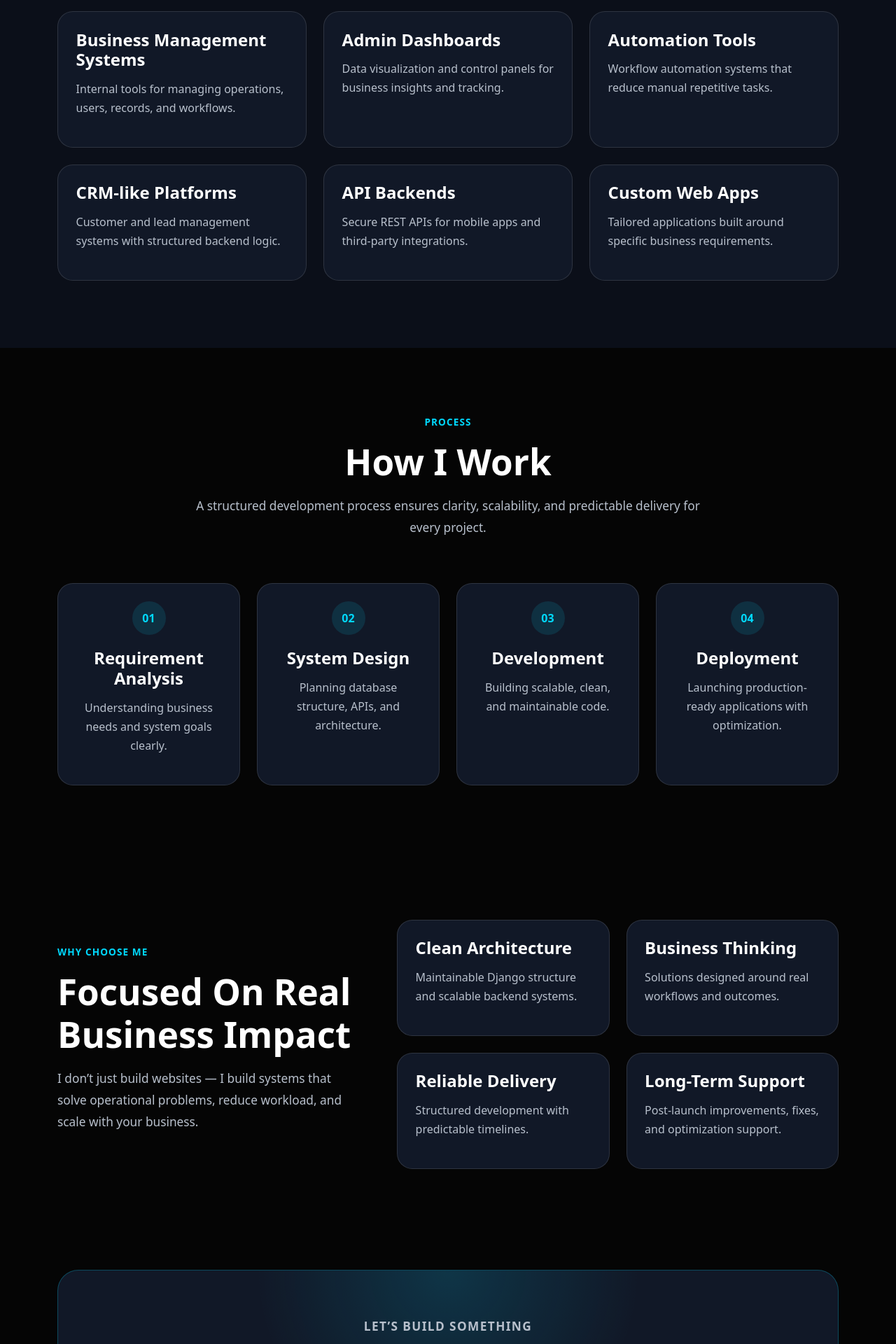
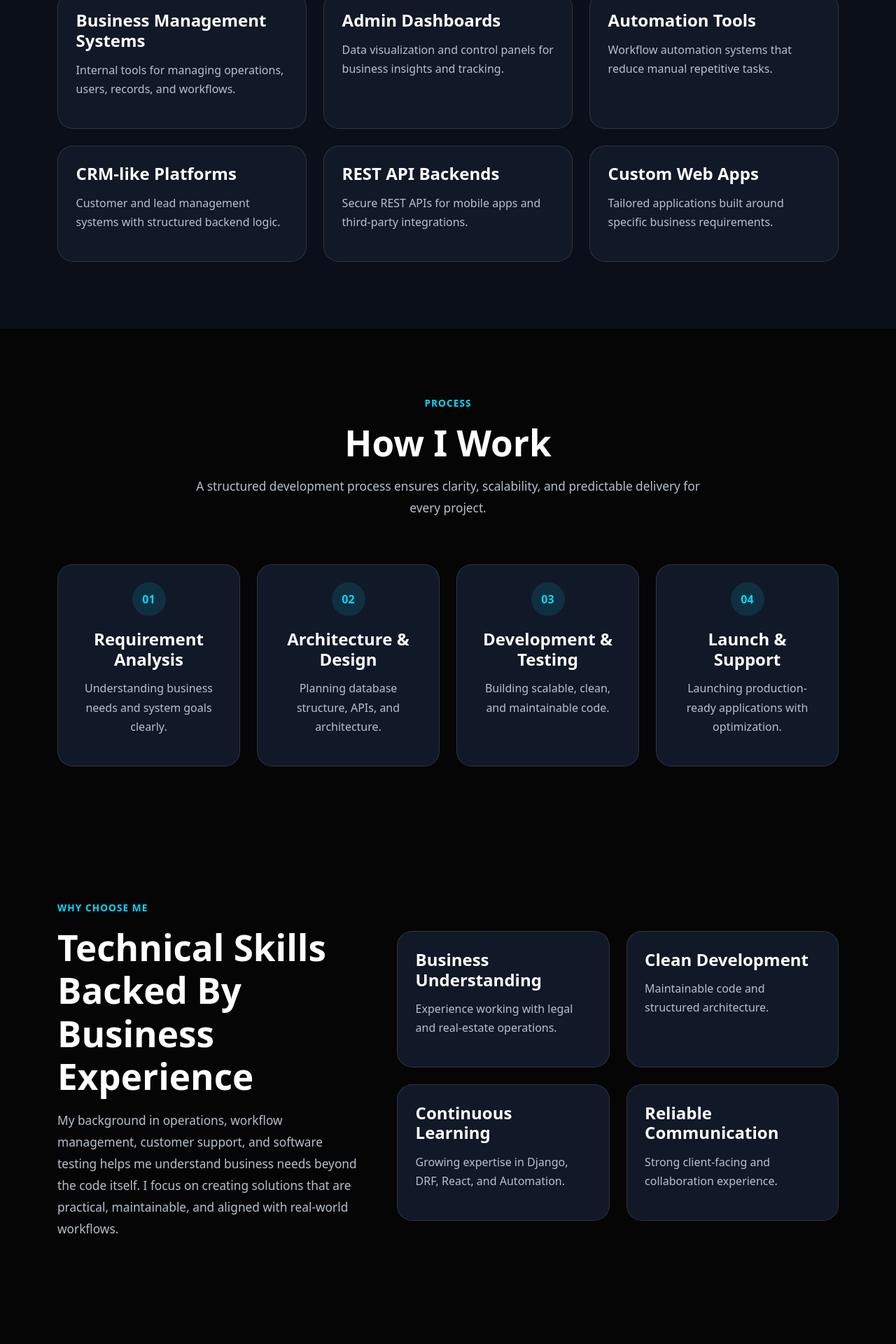
Before and after one commit to SaddamShah92/my_developer-portfolio-cms, a Django app: template templates/services.html in a window 1280 px wide. Shown: the part 2080-4000 px from the top of the page at 70% size. Run offline with Django 3.2, Linux system fonts and the light colour scheme; the template is opened without the code that fills it, so the values that code supplies are empty; some libraries are stand-ins or nearby versions.

Commit message:
updated content of services page

```diff
--- a/templates/services.html
+++ b/templates/services.html
@@ -18,13 +18,11 @@
                 </p>
 
                 <h1 class="hero-title mb-4">
-                    Scalable Django Development & Business Automation Solutions
+                    Helping Businesses Build Better Digital Solutions
                 </h1>
 
                 <p class="hero-description mb-4">
-                    I design and build backend-driven web applications, admin systems,
-                    and automation workflows that help businesses reduce manual work,
-                    improve efficiency, and scale operations with confidence.
+                    I develop Django web applications, backend systems, REST APIs, and workflow-focused solutions designed to improve efficiency, organization, and user experience.
                 </p>
 
                 <div class="d-flex flex-wrap gap-3">
@@ -81,8 +79,7 @@
                     <h4>Django Web Development</h4>
 
                     <p>
-                        Full-stack Django applications with structured architecture,
-                        admin panels, authentication systems, and scalable backend logic.
+                        Custom business applications, dashboards, portals, and database-driven websites.
                     </p>
 
                     <div class="tech-stack">
@@ -219,7 +216,7 @@
 
             <div class="col-md-4">
                 <div class="feature-card h-100">
-                    <h4>API Backends</h4>
+                    <h4>REST API Backends</h4>
                     <p>Secure REST APIs for mobile apps and third-party integrations.</p>
                 </div>
             </div>
@@ -268,7 +265,7 @@
             <div class="col-md-3">
                 <div class="service-card h-100 text-center">
                     <div class="feature-icon mx-auto">01</div>
-                    <h4>Requirement Analysis</h4>
+                    <h4>Requirement Analysis </h4>
                     <p>Understanding business needs and system goals clearly.</p>
                 </div>
             </div>
@@ -276,7 +273,7 @@
             <div class="col-md-3">
                 <div class="service-card h-100 text-center">
                     <div class="feature-icon mx-auto">02</div>
-                    <h4>System Design</h4>
+                    <h4>Architecture & Design</h4>
                     <p>Planning database structure, APIs, and architecture.</p>
                 </div>
             </div>
@@ -284,7 +281,7 @@
             <div class="col-md-3">
                 <div class="service-card h-100 text-center">
                     <div class="feature-icon mx-auto">03</div>
-                    <h4>Development</h4>
+                    <h4>Development & Testing</h4>
                     <p>Building scalable, clean, and maintainable code.</p>
                 </div>
             </div>
@@ -292,7 +289,7 @@
             <div class="col-md-3">
                 <div class="service-card h-100 text-center">
                     <div class="feature-icon mx-auto">04</div>
-                    <h4>Deployment</h4>
+                    <h4>Launch & Support</h4>
                     <p>Launching production-ready applications with optimization.</p>
                 </div>
             </div>
@@ -317,12 +314,11 @@
                 </p>
 
                 <h2 class="section-title">
-                    Focused On Real Business Impact
+                    Technical Skills Backed By Business Experience
                 </h2>
 
                 <p class="section-description">
-                    I don’t just build websites — I build systems that solve operational problems,
-                    reduce workload, and scale with your business.
+                   My background in operations, workflow management, customer support, and software testing helps me understand business needs beyond the code itself. I focus on creating solutions that are practical, maintainable, and aligned with real-world workflows.
                 </p>
 
             </div>
@@ -333,29 +329,29 @@
 
                     <div class="col-md-6">
                         <div class="why-card h-100">
-                            <h4>Clean Architecture</h4>
-                            <p>Maintainable Django structure and scalable backend systems.</p>
+                            <h4>Business Understanding </h4>
+                            <p>Experience working with legal and real-estate operations.</p>
                         </div>
                     </div>
 
                     <div class="col-md-6">
                         <div class="why-card h-100">
-                            <h4>Business Thinking</h4>
-                            <p>Solutions designed around real workflows and outcomes.</p>
+                            <h4>Clean Development</h4>
+                            <p>Maintainable code and structured architecture.</p>
                         </div>
                     </div>
 
                     <div class="col-md-6">
                         <div class="why-card h-100">
-                            <h4>Reliable Delivery</h4>
-                            <p>Structured development with predictable timelines.</p>
+                            <h4>Continuous Learning</h4>
+                            <p>Growing expertise in Django, DRF, React, and Automation.</p>
                         </div>
                     </div>
 
                     <div class="col-md-6">
                         <div class="why-card h-100">
-                            <h4>Long-Term Support</h4>
-                            <p>Post-launch improvements, fixes, and optimization support.</p>
+                            <h4>Reliable Communication</h4>
+                            <p>Strong client-facing and collaboration experience.</p>
                         </div>
                     </div>
 
@@ -377,26 +373,24 @@
         <div class="cta-box text-center">
 
             <p class="section-label">
-                Let’s Build Something
-            </p>
+    Let's Work Together
+</p>
 
-            <h2>
-                Have a Project in Mind?
-            </h2>
+<h2>
+    Looking For A Django Developer?
+</h2>
 
-            <p>
-                I’m available for Django development, backend systems,
-                automation tools, and custom business applications.
-            </p>
-
+<p>
+    Whether you need a web application, backend system, API development, or workflow solution, I'd be happy to discuss your project and explore how I can help.
+</p>
             <div class="d-flex flex-wrap justify-content-center gap-3 mt-4">
 
                 <a href="/contact/" class="btn btn-primary-custom btn-lg">
-                    Start Project
+                    Contact Me
                 </a>
 
                 <a href="/projects/" class="btn btn-outline-custom btn-lg">
-                    View Work
+                    View Projects
                 </a>
 
             </div>
```
